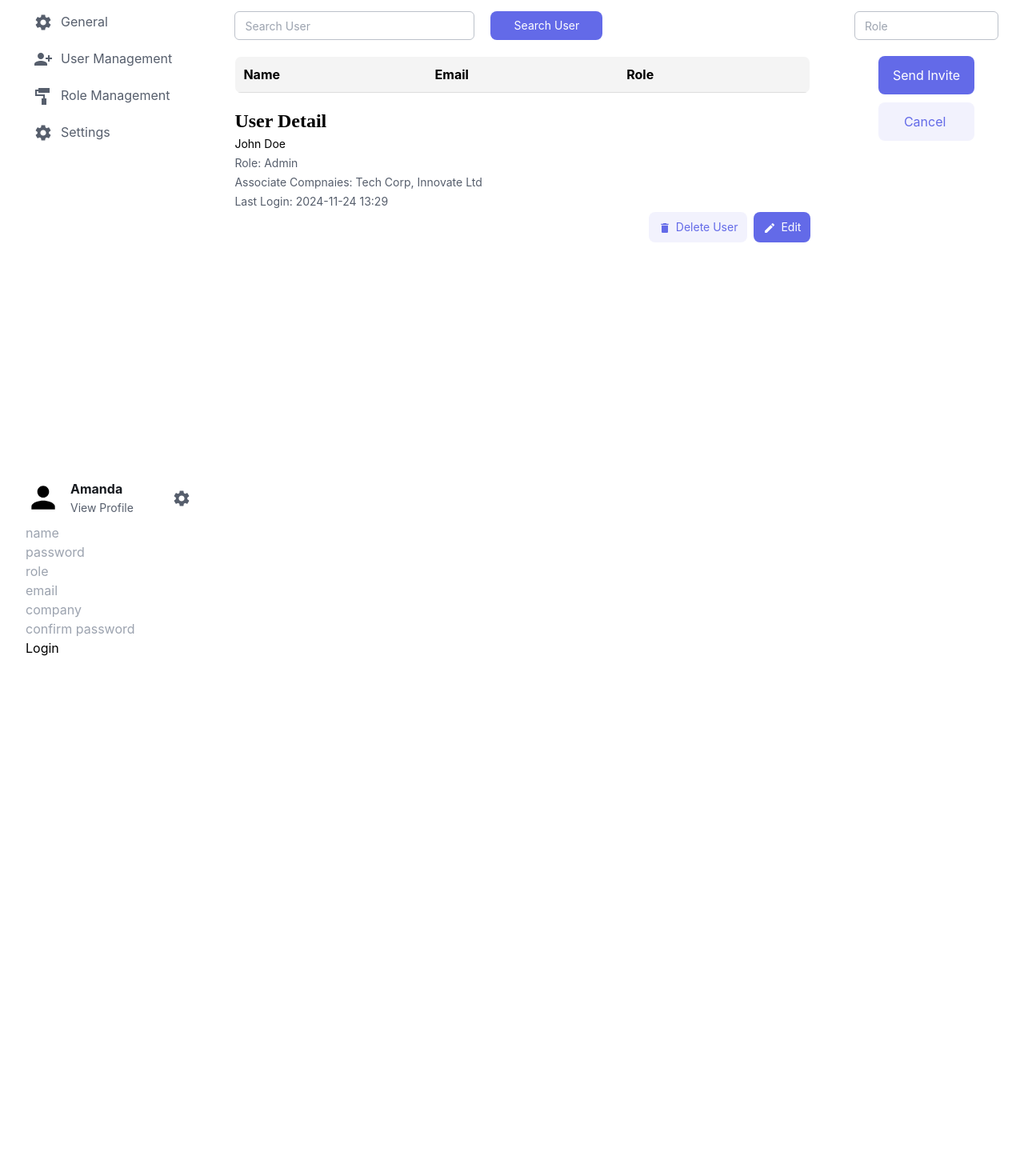
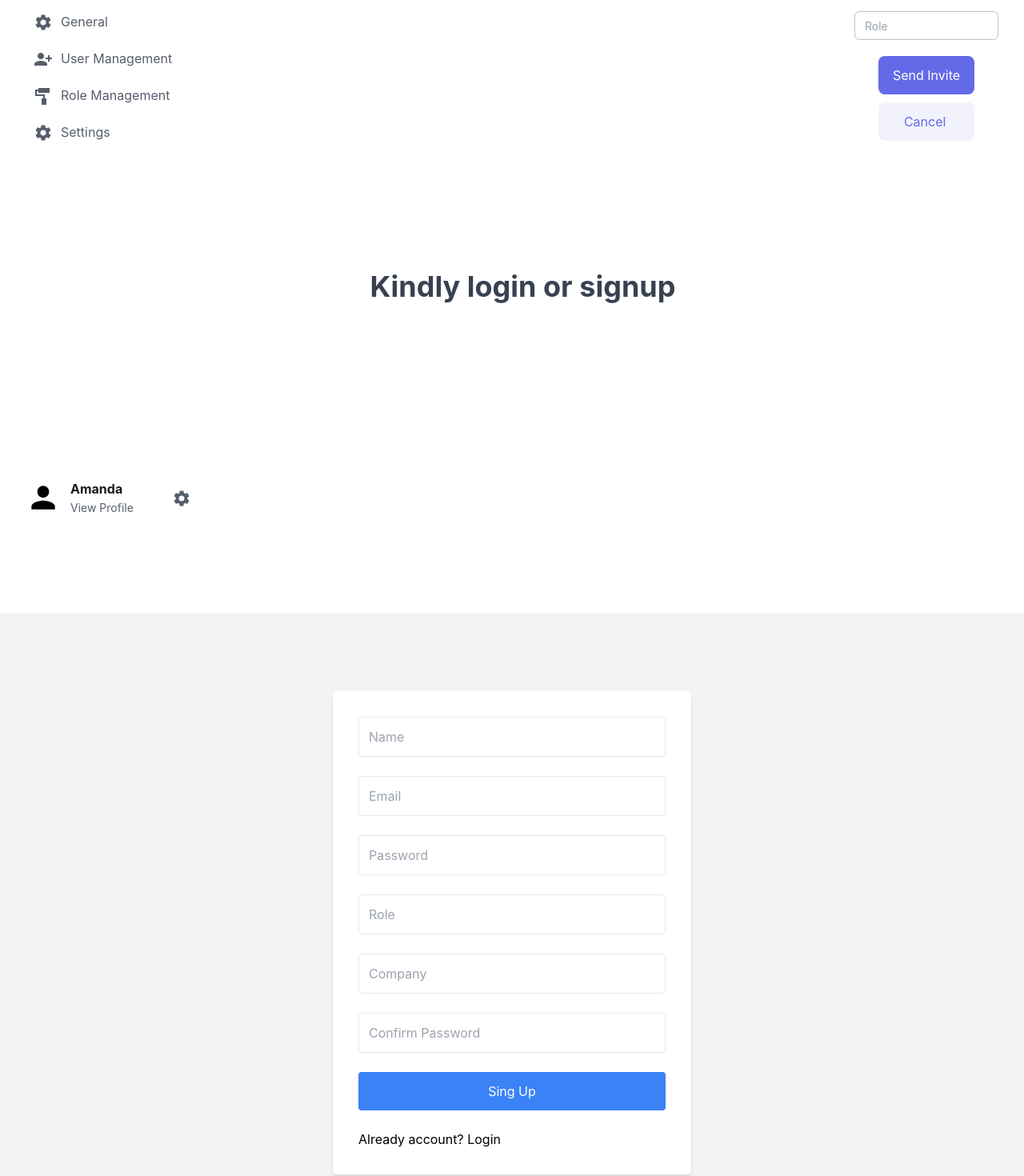
Before and after one commit to geekaryan/vrvassignment, a React (Create React App) app: page / in a window 1280 px wide. Shown: the part 140-1610 px from the top of the page at 80% size. Before the commit the page ends 962 px from the top, so only its background shows below. Built offline with nearby package versions, Linux system fonts and the light colour scheme.

Commit message:
completed with ui and all

```diff
--- a/src/components/Index/Index.js
+++ b/src/components/Index/Index.js
@@ -1,5 +1,5 @@
 import { useSelector } from "react-redux";
-
+import { useRef } from "react";
 import Navbar from "../Navbar/Navbar";
 import SlideChange from "../SlideChange/SlideChange";
 import Invite from "../Invite/Invite";
@@ -8,23 +8,30 @@ import Login from "../Login/Login";
 
 const Index = () => {
   const auth = useSelector((state) => state.auth.logged);
+  const bottomRef = useRef(null);
   return (
     <div>
       <div className="mt-3">
-        <Navbar />
+        <Navbar bottomRef={bottomRef} />
       </div>
       <div className="flex justify-between ml-8 mr-8 mt-11 mb-2">
         <div>
           <SlideChange />
         </div>
-        <div>
-          <User />
-        </div>
+        {auth ? (
+          <div>
+            <User />
+          </div>
+        ) : (
+          <div className="flex items-center justify-center h-screen text-4xl font-bold text-gray-700">
+            Kindly login or signup
+          </div>
+        )}
         <div>
           <Invite />
         </div>
       </div>
-      <div>{auth ? "" : <Login />}</div>
+      <div ref={bottomRef}>{auth ? "" : <Login />}</div>
     </div>
   );
 };
--- a/src/components/Login/Login.js
+++ b/src/components/Login/Login.js
@@ -2,6 +2,8 @@ import { useState } from "react";
 import { useSelector, useDispatch } from "react-redux";
 import { urlActions } from "../../store/url";
 import { authActions } from "../../store/auth";
+import { loginActions } from "../../store/login";
+import { roleActions } from "../../store/role";
 
 const Login = () => {
   const [name, setName] = useState("");
@@ -11,8 +13,10 @@ const Login = () => {
   const [company, setCompany] = useState("");
   const [passwordConfirm, setPasswordConfirm] = useState("");
   let id;
+  let roole;
 
   const selector = useSelector((state) => state.url.id);
+  const loginned = useSelector((state) => state.login.login);
   console.log(selector);
   const dispatch = useDispatch();
 
@@ -29,6 +33,9 @@ const Login = () => {
     });
     if (!response.ok) {
       console.log(response.status);
+      if (response.status === 401) {
+        alert("Invalid credentials");
+      }
     }
 
     const data = await response.json();
@@ -36,9 +43,12 @@ const Login = () => {
       console.log(data);
       console.log(data.data.user.company);
       id = data.data.user._id;
+      roole = data.data.user.role;
       userDetailHandler();
+      console.log(data.data.user.role);
       console.log("User login successfully");
       dispatch(authActions.login());
+      dispatch(roleActions.add(roole));
     }
   };
 
@@ -57,16 +67,37 @@ const Login = () => {
     console.log(role);
     console.log(email);
   };
+
+  const preventHandler = (e) => {
+    e.preventDefault();
+  };
+  const toggleHandler = () => {
+    dispatch(loginActions.toogle());
+  };
   return (
-    <div className="ml-8">
-      <form onSubmit={onSubmitHandler}>
+    <div className="flex items-center justify-center min-h-screen bg-gray-100">
+      <div className="bg-white p-8 rounded shadow-md w-full max-w-md">
+        <form onSubmit={preventHandler} className="space-y-6">
+          {!loginned && (
             <div>
               <input
                 value={name}
                 type="text"
-            placeholder="name"
+                placeholder="Name"
                 alt="name"
                 onChange={(e) => setName(e.target.value)}
+                className="w-full p-3 border rounded focus:outline-none focus:ring-2 focus:ring-blue-500"
+              />
+            </div>
+          )}
+          <div>
+            <input
+              value={email}
+              onChange={(e) => setEmail(e.target.value)}
+              type="email"
+              placeholder="Email"
+              alt="email"
+              className="w-full p-3 border rounded focus:outline-none focus:ring-2 focus:ring-blue-500"
             />
           </div>
           <div>
@@ -74,51 +105,78 @@ const Login = () => {
               value={password}
               onChange={(e) => setPassword(e.target.value)}
               type="password"
-            placeholder="password"
+              placeholder="Password"
               alt="password"
+              className="w-full p-3 border rounded focus:outline-none focus:ring-2 focus:ring-blue-500"
             />
           </div>
+          {!loginned && (
             <div>
               <input
                 value={role}
                 onChange={(e) => setRole(e.target.value)}
                 type="text"
-            placeholder="role"
+                placeholder="Role"
                 alt="role"
+                className="w-full p-3 border rounded focus:outline-none focus:ring-2 focus:ring-blue-500"
               />
             </div>
-        <div>
-          <input
-            value={email}
-            onChange={(e) => setEmail(e.target.value)}
-            type="email"
-            placeholder="email"
-            alt="email"
-          />
-        </div>
+          )}
+
+          {!loginned && (
             <div>
               <input
                 value={company}
                 onChange={(e) => setCompany(e.target.value)}
                 type="text"
-            placeholder="company"
+                placeholder="Company"
                 alt="company"
+                className="w-full p-3 border rounded focus:outline-none focus:ring-2 focus:ring-blue-500"
               />
             </div>
+          )}
+          {!loginned && (
             <div>
               <input
                 value={passwordConfirm}
                 onChange={(e) => setPasswordConfirm(e.target.value)}
-            type="text"
-            placeholder="confirm password"
-            alt="comfimation"
+                type="password"
+                placeholder="Confirm Password"
+                alt="confirmation"
+                className="w-full p-3 border rounded focus:outline-none focus:ring-2 focus:ring-blue-500"
               />
             </div>
+          )}
+          {!loginned && (
             <div>
-          <button type="Submit">Login</button>
+              <button
+                onClick={onSubmitHandler}
+                type="submit"
+                className="w-full py-3 bg-blue-500 text-white rounded hover:bg-blue-600 focus:outline-none focus:ring-2 focus:ring-blue-500"
+              >
+                Sing Up
+              </button>
             </div>
-        <div>{selector}</div>
+          )}
+
+          {loginned && (
+            <div>
+              <button
+                onClick={onSubmitHandler}
+                type="submit"
+                className="w-full py-3 bg-blue-500 text-white rounded hover:bg-blue-600 focus:outline-none focus:ring-2 focus:ring-blue-500"
+              >
+                Login
+              </button>
+            </div>
+          )}
+          {loginned ? (
+            <div onClick={toggleHandler}>Create account? Sign Up</div>
+          ) : (
+            <div onClick={toggleHandler}>Already account? Login</div>
+          )}
         </form>
+      </div>
     </div>
   );
 };
--- a/src/components/Users/User.js
+++ b/src/components/Users/User.js
@@ -1,15 +1,18 @@
 import { useState, useEffect } from "react";
 import { useSelector } from "react-redux";
 import styles from "./User.module.css";
-import Detail from "../Detail/Detail";
 
 const User = () => {
   const auth = useSelector((state) => state.auth.logged);
   const id = useSelector((state) => state.url.id);
+  const currentUserRole = useSelector((state) => state.role.role); // Assuming role is stored in Redux
 
   const [data, setData] = useState([]);
   const [query, setQuery] = useState("");
   const [filteredData, setFilteredData] = useState([]);
+  const [selectedUser, setSelectedUser] = useState(null); // For the popup
+  const [newRole, setNewRole] = useState(""); // For role editing
+  const [isPopupVisible, setIsPopupVisible] = useState(false); // Popup visibility state
 
   useEffect(() => {
     const fetchData = async () => {
@@ -17,9 +20,8 @@ const User = () => {
         try {
           const response = await fetch(`/api/company/${id}`);
           const apidata = await response.json();
-          console.log(apidata.data.company);
           setData(apidata.data.company);
-          setFilteredData(apidata.data.company[0]?.workers || []); // Initialize filteredData with workers if available
+          setFilteredData(apidata.data.company[0]?.workers || []);
         } catch (error) {
           console.error("Error fetching data:", error);
         }
@@ -40,12 +42,11 @@ const User = () => {
 
   const filterRowFunction = (value) => {
     if (!data[0]?.workers) {
-      // If workers is not available, do nothing
       setFilteredData([]);
       return;
     }
     if (!value) {
-      setFilteredData(data[0].workers); // Reset to all workers if search query is empty
+      setFilteredData(data[0].workers);
       return;
     }
     const filtered = data[0].workers.filter(
@@ -55,7 +56,42 @@ const User = () => {
         row.role.toLowerCase().includes(value)
     );
     setFilteredData(filtered);
-    console.log(filtered);
+  };
+
+  const handleRowClick = (user) => {
+    setSelectedUser(user);
+    setNewRole(user.role); // Initialize with the current role
+    setIsPopupVisible(true);
+  };
+
+  const handleUpdateRole = async () => {
+    if (selectedUser) {
+      try {
+        const response = await fetch(`/api/user/${selectedUser.email}`, {
+          method: "PUT",
+          headers: {
+            "Content-Type": "application/json",
+          },
+          body: JSON.stringify({ role: newRole }),
+        });
+        if (response.ok) {
+          alert("User role updated successfully!");
+          // Update the data locally
+          setFilteredData((prev) =>
+            prev.map((user) =>
+              user.email === selectedUser.email
+                ? { ...user, role: newRole }
+                : user
+            )
+          );
+          setIsPopupVisible(false); // Close the popup
+        } else {
+          alert("Failed to update user role!");
+        }
+      } catch (error) {
+        console.error("Error updating user role:", error);
+      }
+    }
   };
 
   return (
@@ -77,28 +113,74 @@ const User = () => {
         </div>
       </div>
       <div>
-        <table>
+        <table className="w-full border-collapse border border-gray-200">
           <thead>
-            <tr>
-              <th>Name</th>
-              <th>Email</th>
-              <th>Role</th>
+            <tr className="bg-gray-100">
+              <th className="p-2 border border-gray-200">Name</th>
+              <th className="p-2 border border-gray-200">Email</th>
+              <th className="p-2 border border-gray-200">Role</th>
             </tr>
           </thead>
           <tbody>
             {filteredData.map((row) => (
-              <tr key={row.email}>
-                <td>{row.name}</td>
-                <td>{row.email}</td>
-                <td>{row.role}</td>
+              <tr
+                key={row.email}
+                className="cursor-pointer hover:bg-gray-200"
+                onClick={() => handleRowClick(row)}
+              >
+                <td className="p-2 border border-gray-200">{row.name}</td>
+                <td className="p-2 border border-gray-200">{row.email}</td>
+                <td className="p-2 border border-gray-200">{row.role}</td>
               </tr>
             ))}
           </tbody>
         </table>
       </div>
-      <div className="mt-4">
-        <Detail />
-      </div>
+
+      {/* Popup Box */}
+      {isPopupVisible && selectedUser && (
+        <div className="fixed inset-0 flex items-center justify-center bg-black bg-opacity-50">
+          <div className="bg-white p-6 rounded shadow-lg w-1/3">
+            <h2 className="text-xl font-bold mb-4">User Details</h2>
+            <p>
+              <strong>Name:</strong> {selectedUser.name}
+            </p>
+            <p>
+              <strong>Email:</strong> {selectedUser.email}
+            </p>
+            <div>
+              <strong>Role:</strong>{" "}
+              {currentUserRole === "admin" ? (
+                <select
+                  value={newRole}
+                  onChange={(e) => setNewRole(e.target.value)}
+                  className="ml-2 border rounded p-1"
+                >
+                  <option value="admin">Admin</option>
+                  <option value="manager">Manager</option>
+                  <option value="user">User</option>
+                </select>
+              ) : (
+                selectedUser.role
+              )}
+            </div>
+            {currentUserRole === "admin" && (
+              <button
+                className="mt-4 px-4 py-2 bg-blue-500 text-white rounded hover:bg-blue-600"
+                onClick={handleUpdateRole}
+              >
+                Update Role
+              </button>
+            )}
+            <button
+              className="mt-4 ml-2 px-4 py-2 bg-gray-500 text-white rounded hover:bg-gray-600"
+              onClick={() => setIsPopupVisible(false)}
+            >
+              Close
+            </button>
+          </div>
+        </div>
+      )}
     </div>
   );
 };
--- a/src/store/index.js
+++ b/src/store/index.js
@@ -1,11 +1,15 @@
 import { configureStore } from "@reduxjs/toolkit";
 import urlSlice from "./url";
 import authSlice from "./auth";
+import loginSlice from "./login";
+import roleSlice from "./role";
 
 const store = configureStore({
   reducer: {
     url: urlSlice.reducer,
     auth: authSlice.reducer,
+    login: loginSlice.reducer,
+    role: roleSlice.reducer,
   },
 });
 
--- /dev/null
+++ b/src/store/login.js
@@ -0,0 +1,17 @@
+import { createSlice } from "@reduxjs/toolkit";
+
+const initialState = { login: false };
+
+const loginSlice = createSlice({
+  name: "login",
+  initialState,
+  reducers: {
+    toogle(state) {
+      state.login = !state.login;
+    },
+  },
+});
+
+export const loginActions = loginSlice.actions;
+
+export default loginSlice;
--- /dev/null
+++ b/src/store/role.js
@@ -0,0 +1,19 @@
+import { createSlice } from "@reduxjs/toolkit";
+
+const initialState = { role: "" };
+
+const roleSlice = createSlice({
+  name: "role",
+  initialState,
+  reducers: {
+    add(state, actions) {
+      state.role = state.role + actions.payload;
+    },
+    remove(state) {
+      state.role = "";
+    },
+  },
+});
+
+export const roleActions = roleSlice.actions;
+export default roleSlice;
```
Also changed, not shown: src/components/Navbar/Navbar.js (+10 -3 lines). Lines whose indentation alone changed are shown as unchanged.
